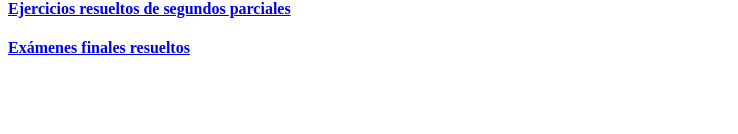
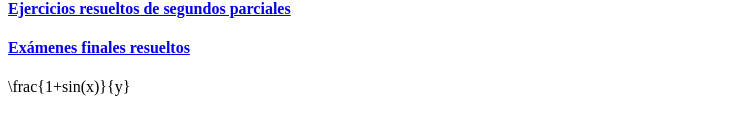
Before and after one commit to nadianoe-mc/nadianoe-mc.github.io, a plain HTML site: page index.html in a window 1280 px wide. Shown: the part 440-574 px from the top of the page, without its empty margins (0-738 px from the left). Drawn offline with Linux system fonts and the light colour scheme.

Commit message:
experimento

```diff
--- a/index.html
+++ b/index.html
@@ -15,5 +15,9 @@
     <h4><a href="analisis/primerparcial/index.html">Ejercicios resueltos de primeros parcales</a></h4>
     <h4><a href="analisis/segundoparcial/index.html">Ejercicios resueltos de segundos parciales</a></h4>
     <h4><a href="analisis/finales/index.html">Exámenes finales resueltos</a></h4>
-  </body>
+    <div lang="latex"> \frac{1+sin(x)}{y}</div>
+
+
+
+    </body>
 </html>
```
